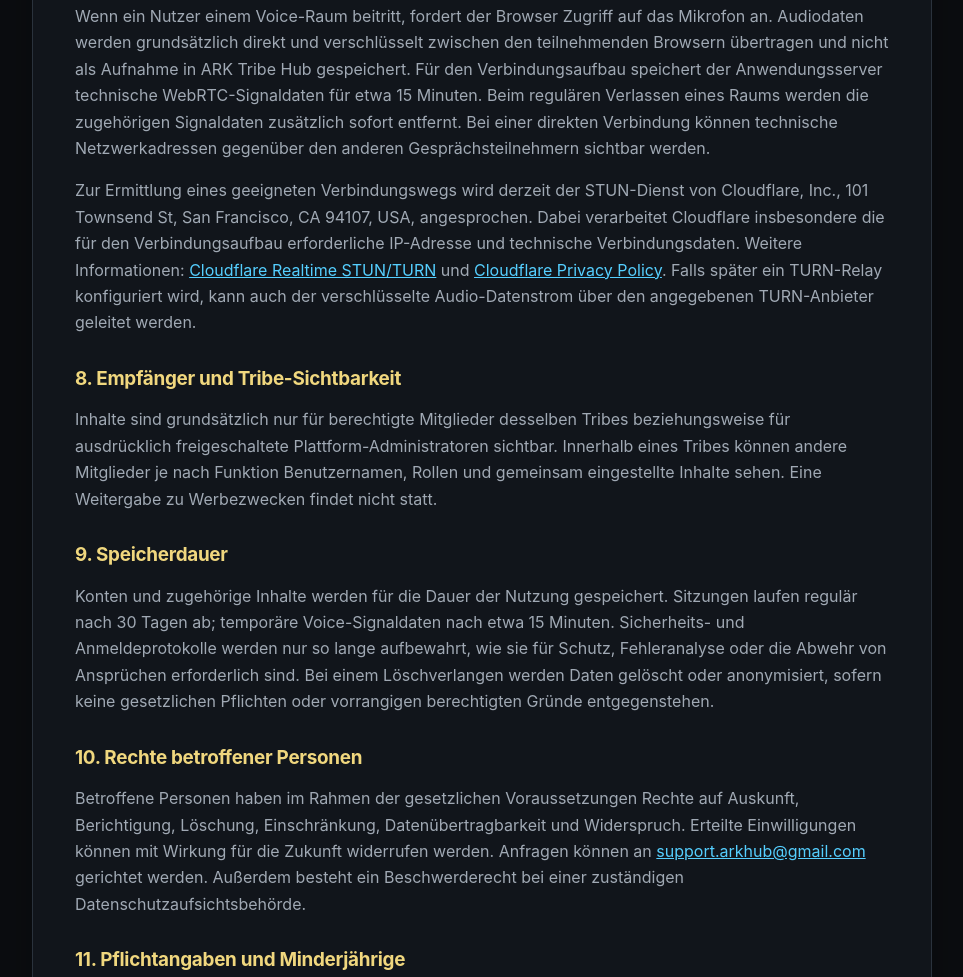
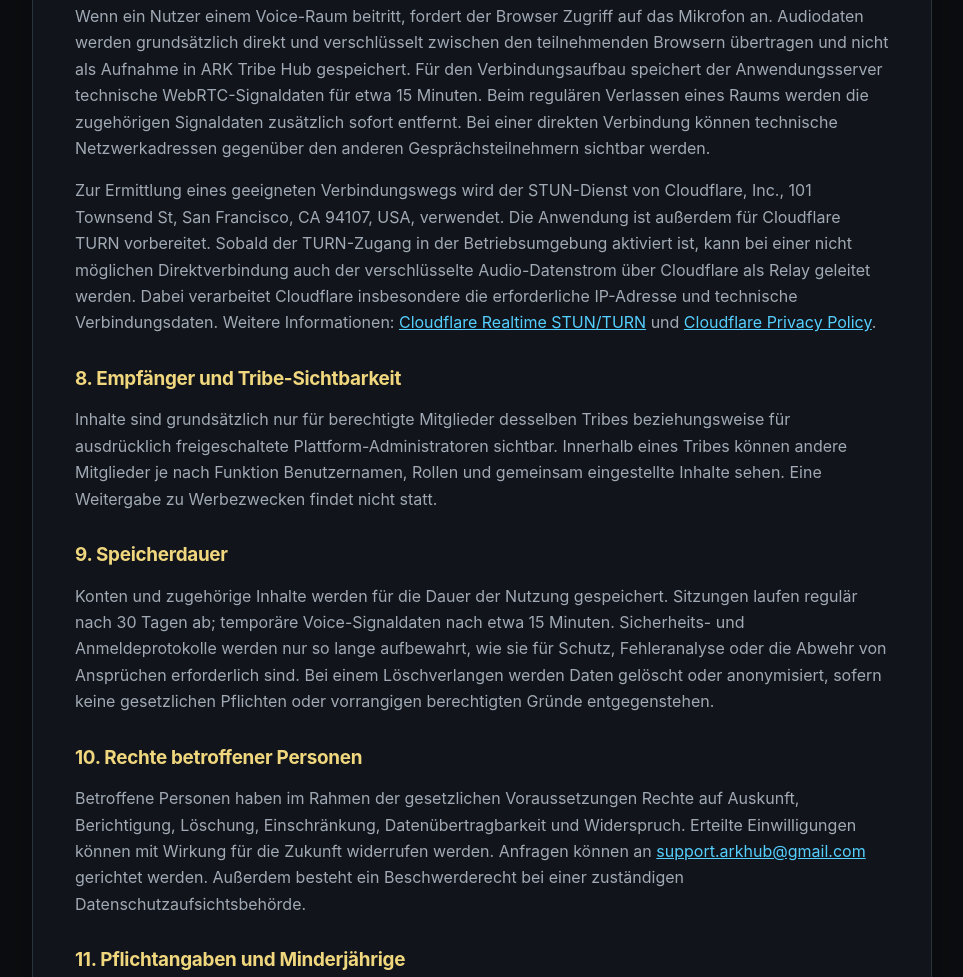
Before and after one commit to blunt030/ark-tribe-hub, a website: page public/datenschutz.html in a window 1280 px wide. Shown: the part 1807-2784 px from the top of the page, without its empty margins (158-1121 px from the left). Drawn offline with Linux system fonts and the light colour scheme.

Commit message:
Clarify Cloudflare TURN data processing

```diff
--- a/public/datenschutz.html
+++ b/public/datenschutz.html
@@ -48,7 +48,7 @@
 
       <h2>7. Voice-Kommunikation</h2>
       <p>Wenn ein Nutzer einem Voice-Raum beitritt, fordert der Browser Zugriff auf das Mikrofon an. Audiodaten werden grundsätzlich direkt und verschlüsselt zwischen den teilnehmenden Browsern übertragen und nicht als Aufnahme in ARK Tribe Hub gespeichert. Für den Verbindungsaufbau speichert der Anwendungsserver technische WebRTC-Signaldaten für etwa 15 Minuten. Beim regulären Verlassen eines Raums werden die zugehörigen Signaldaten zusätzlich sofort entfernt. Bei einer direkten Verbindung können technische Netzwerkadressen gegenüber den anderen Gesprächsteilnehmern sichtbar werden.</p>
-      <p>Zur Ermittlung eines geeigneten Verbindungswegs wird derzeit der STUN-Dienst von Cloudflare, Inc., 101 Townsend St, San Francisco, CA 94107, USA, angesprochen. Dabei verarbeitet Cloudflare insbesondere die für den Verbindungsaufbau erforderliche IP-Adresse und technische Verbindungsdaten. Weitere Informationen: <a href="https://developers.cloudflare.com/realtime/turn/" rel="noopener noreferrer">Cloudflare Realtime STUN/TURN</a> und <a href="https://www.cloudflare.com/privacypolicy/" rel="noopener noreferrer">Cloudflare Privacy Policy</a>. Falls später ein TURN-Relay konfiguriert wird, kann auch der verschlüsselte Audio-Datenstrom über den angegebenen TURN-Anbieter geleitet werden.</p>
+      <p>Zur Ermittlung eines geeigneten Verbindungswegs wird der STUN-Dienst von Cloudflare, Inc., 101 Townsend St, San Francisco, CA 94107, USA, verwendet. Die Anwendung ist außerdem für Cloudflare TURN vorbereitet. Sobald der TURN-Zugang in der Betriebsumgebung aktiviert ist, kann bei einer nicht möglichen Direktverbindung auch der verschlüsselte Audio-Datenstrom über Cloudflare als Relay geleitet werden. Dabei verarbeitet Cloudflare insbesondere die erforderliche IP-Adresse und technische Verbindungsdaten. Weitere Informationen: <a href="https://developers.cloudflare.com/realtime/turn/" rel="noopener noreferrer">Cloudflare Realtime STUN/TURN</a> und <a href="https://www.cloudflare.com/privacypolicy/" rel="noopener noreferrer">Cloudflare Privacy Policy</a>.</p>
 
       <h2>8. Empfänger und Tribe-Sichtbarkeit</h2>
       <p>Inhalte sind grundsätzlich nur für berechtigte Mitglieder desselben Tribes beziehungsweise für ausdrücklich freigeschaltete Plattform-Administratoren sichtbar. Innerhalb eines Tribes können andere Mitglieder je nach Funktion Benutzernamen, Rollen und gemeinsam eingestellte Inhalte sehen. Eine Weitergabe zu Werbezwecken findet nicht statt.</p>
```
